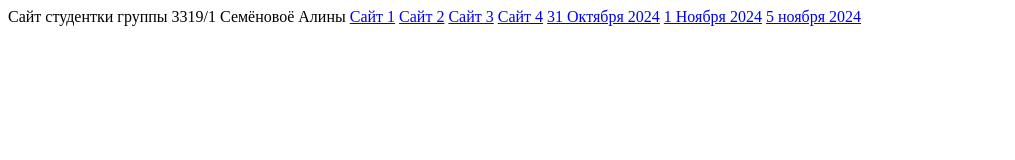
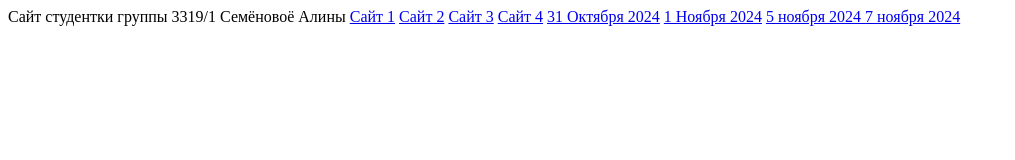
Before and after one commit to alina20071703/alina20071703.github.io, a plain HTML site: page index.html in a window 1280 px wide. Shown: the whole page, without its empty margins (0-1015 px from the left). Drawn offline with Linux system fonts and the light colour scheme.

Commit message:
Update index.html

```diff
--- a/index.html
+++ b/index.html
@@ -14,5 +14,6 @@
     <a href="31oct24.html">31 Октября 2024</a>
     <a href="1nov24.html">1 Ноября 2024</a>
     <a href="05nov24.html">5 ноября 2024 </a>
+    <a href="07nov24.html">7 ноября 2024 </a>
 </body>
 </html>
```
